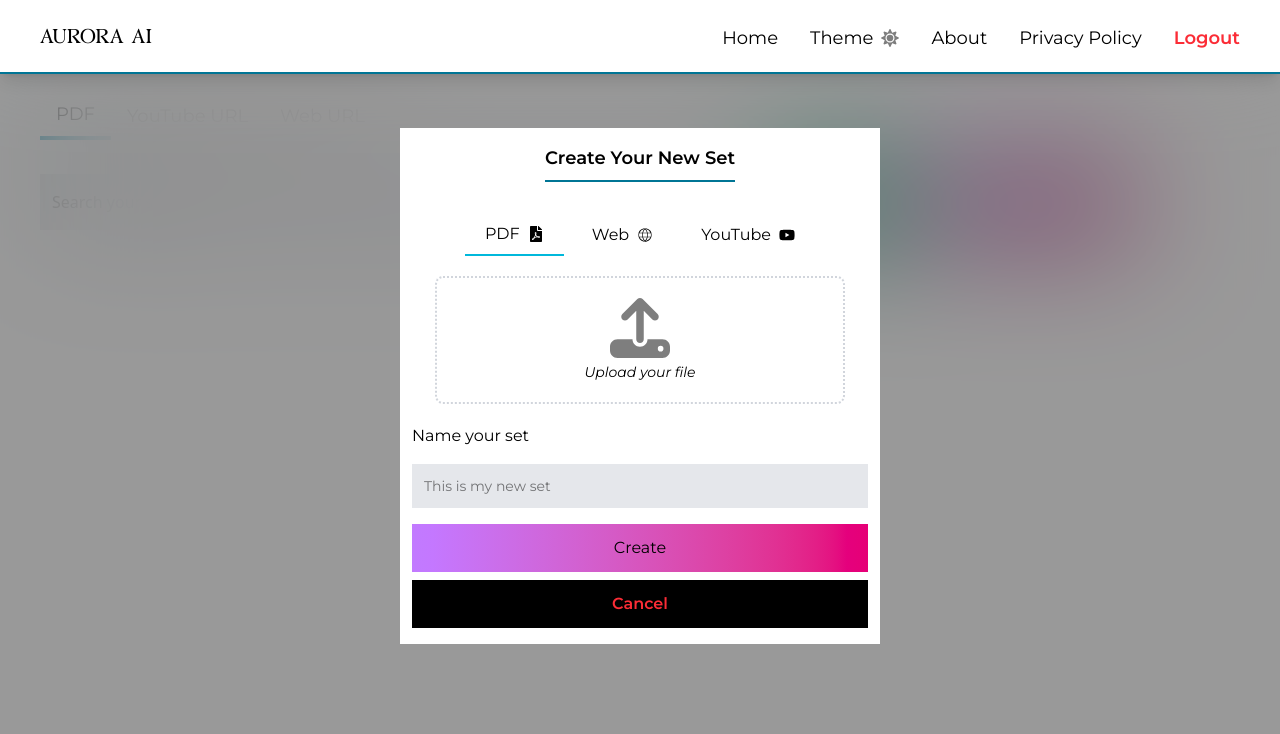
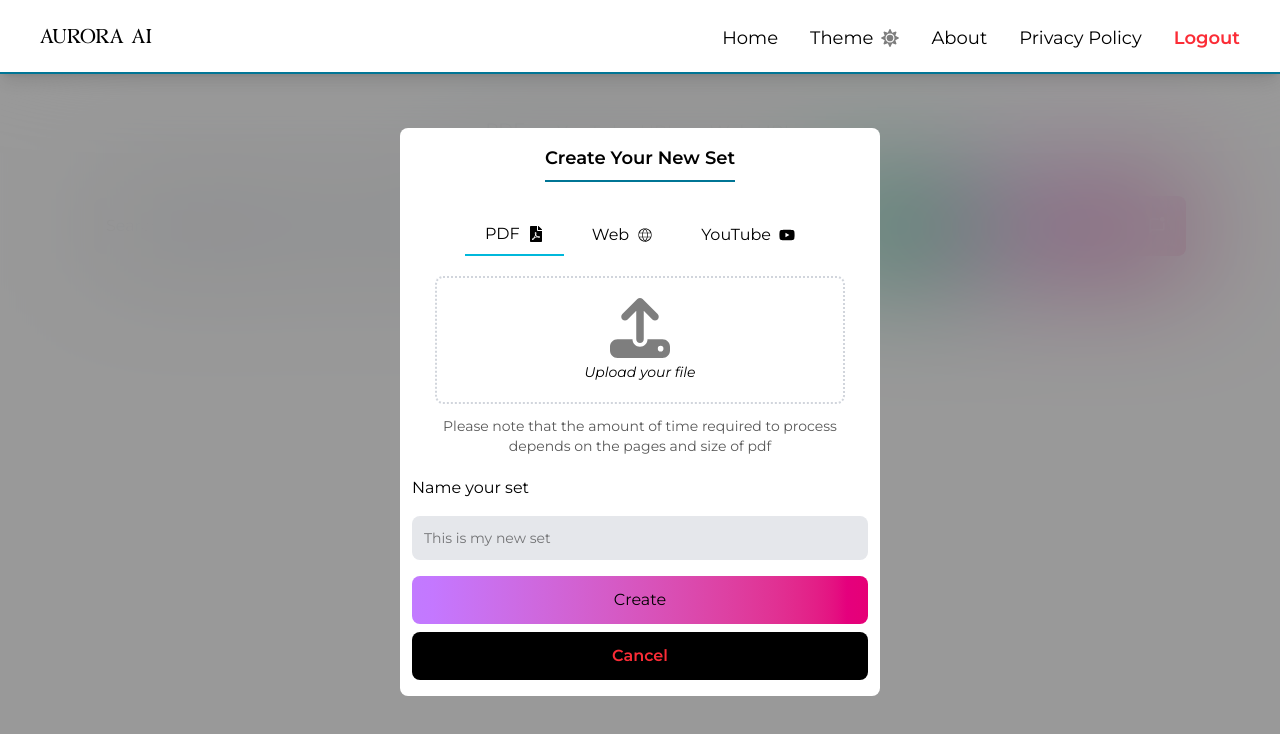
Before and after one commit to isudiptodas/Aurora-AI, a Next.js app: page /user/home in a window 1280 px wide. Both pictures are taken after a click on the element "Create New Set". Shown: the top 734 px of the page. Built offline with nearby package versions, Linux system fonts and the light colour scheme; no server answers; what tailwindcss-motion would draw is missing.

Commit message:
Updated backend API call for creating new set

```diff
--- a/src/app/user/home/page.tsx
+++ b/src/app/user/home/page.tsx
@@ -23,6 +23,11 @@ function page() {
   const [youtube, setYoutube] = useState('');
   const [web, setWeb] = useState('');
   const [name, setName] = useState('');
+  const [today, setToday] = useState('');
+  const [userEmail, setUserEmail] = useState('');
+
+  const days = ['sun', 'mon', 'tues', 'wed', 'thurs', 'fri', 'sat'];
+  const months = ['jan', 'feb', 'mar', 'apr', 'may', 'jun', 'jul', 'aug', 'sep', 'oct', 'nov', 'dec']
 
   useEffect(() => {
     const storedTheme = localStorage.getItem('theme');
@@ -39,6 +44,13 @@ function page() {
 
   const createSet = async () => {
 
+    const date = new Date().getDate();
+    const month = months[new Date().getMonth()];
+    const day = days[new Date().getDay()];
+    const year = new Date().getFullYear();
+    const todayDate = `${day}, ${date} ${month} ${year}`;
+    setToday(`${day}, ${date} ${month} ${year}`);
+
     // pdf
     if (uploadOption === 'pdf') {
       if (!file || !name) {
@@ -46,17 +58,35 @@ function page() {
         return;
       }
 
+      if (name.includes(" ")) {
+        toast.error("Space not allowed in name");
+        return;
+      }
+
       let id = toast.loading("Creating");
-      const pdfText = '';
+      let pdfText = '';
 
       try {
+
+        const form = new FormData();
+        form.append('file', file);
+
+        const output = await axios.post(`https://api.apyhub.com/extract/text/pdf-file`, form, {
+          headers: {
+            'apy-token': `${process.env.NEXT_PUBLIC_APUHUB_API1}`,
+            'Content-Type': `multipart/form-data`
+          }
+        });
+
+        //console.log(output.data.data);
+
         const res = await axios.post(`/api/upload`, {
-          name, type: 'pdf', pdfText
+          name, type: 'pdf', pdfText: output.data.data, today: todayDate, userEmail, original: file?.name
         }, {
           withCredentials: true
         });
 
-        if(res.status === 200){
+        if (res.status === 200) {
           toast.dismiss(id);
           toast.success("New Set Created");
           setPopupVisible(false);
@@ -68,13 +98,13 @@ function page() {
       } catch (err: any) {
         if (err?.response && err?.response?.data) {
           toast.dismiss(id);
-          toast.error(err.response.data);
+          toast.error(err.response.data.message);
         }
         else {
           toast.error("Something went wrong");
         }
       }
-      finally{
+      finally {
         toast.dismiss(id);
       }
     }
@@ -85,16 +115,38 @@ function page() {
         return;
       }
 
+      if (name.includes(" ")) {
+        toast.error("Space not allowed in name");
+        return;
+      }
+
+      if (!web.startsWith("https://")) {
+        toast.error("Please enter valid web URL");
+        return;
+      }
+
       let id = toast.loading("Creating");
 
       try {
+
+        const result = await axios.get(`https://api.apyhub.com//extract/text/webpage`, {
+          params: {
+            url: web.trim()
+          }, headers: {
+            'Content-Type': 'application/json',
+            'apy-token': `${process.env.NEXT_PUBLIC_APUHUB_API1}`
+          }
+        });
+
+        //console.log(result.data.data);
+
         const res = await axios.post(`/api/upload`, {
-          name, web, type: 'web'
+          name, web: result.data.data, type: 'web', today: todayDate, userEmail, original: web
         }, {
           withCredentials: true
         });
 
-         if(res.status === 200){
+        if (res.status === 200) {
           toast.dismiss(id);
           toast.success("New Set Created");
           setPopupVisible(false);
@@ -106,13 +158,13 @@ function page() {
       } catch (err: any) {
         toast.dismiss(id);
         if (err?.response && err?.response?.data) {
-          toast.error(err.response.data);
+          toast.error(err.response.data.message);
         }
         else {
           toast.error("Something went wrong");
         }
       }
-      finally{
+      finally {
         toast.dismiss(id);
       }
     }
@@ -124,14 +176,24 @@ function page() {
         return;
       }
 
+      if (name.includes(" ")) {
+        toast.error("Space not allowed in name");
+        return;
+      }
+
+      if (!youtube.startsWith("https://")) {
+        toast.error("Please enter valid youtube URL");
+        return;
+      }
+
       let id = toast.loading("Creating");
 
       try {
         const res = await axios.post(`/api/upload`, {
-          name, youtube, type: 'youtube'
-        }, {withCredentials: true});
+          name, youtube: youtube.trim(), type: 'youtube', today: todayDate, userEmail
+        }, { withCredentials: true });
 
-         if(res.status === 200){
+        if (res.status === 200) {
           toast.dismiss(id);
           toast.success("New Set Created");
           setPopupVisible(false);
@@ -141,20 +203,37 @@ function page() {
           setYoutube('');
         }
       } catch (err: any) {
+        console.log(err);
         if (err?.response && err?.response?.data) {
           toast.dismiss(id);
-          toast.error(err.response.data);
+          toast.error(err.response.data.message);
         }
         else {
           toast.error("Something went wrong");
         }
       }
-      finally{
+      finally {
         toast.dismiss(id);
       }
     }
   }
 
+  useEffect(() => {
+    const fetchUser = async () => {
+      try {
+        const res = await axios.get(`/api/auth`, {
+          withCredentials: true
+        });
+
+        //console.log(res);
+        setUserEmail(res.data.found.email);
+      } catch (err) {
+        console.log(err);
+      }
+    }
+
+    fetchUser();
+  }, []);
 
   return (
     <>
@@ -163,7 +242,7 @@ function page() {
 
         {/* popup */}
         <div className={`${popupVisible ? "opacity-100 scale-100" : "opacity-0 scale-0"} duration-500 ease-in-out transition-all w-full h-full px-5 md:px-10 absolute z-30 backdrop-blur-3xl bg-black/40 flex flex-col justify-start pt-32 items-center`}>
-          <div className={`w-full md:w-[60%] lg:w-[40%] py-4 px-3 ${theme === 'dark' ? "bg-zinc-800" : "bg-white"} duration-200 ease-in-out flex flex-col justify-start items-center`}>
+          <div className={`w-full rounded-md lg:rounded-lg md:w-[60%] lg:w-[40%] py-4 px-3 ${theme === 'dark' ? "bg-zinc-800" : "bg-white"} duration-200 ease-in-out flex flex-col justify-start items-center`}>
             <p className={`${theme === 'dark' ? "text-white" : "text-black"} duration-200 ease-in-out font-Montserrat pb-2 border-b-2 border-cyan-700 text-lg font-semibold`}>Create Your New Set</p>
             <div className={`w-full mt-8 mb-5 flex px-4 justify-center items-center gap-2`}>
               <span onClick={() => setUploadOption('pdf')} className={`font-Montserrat px-5 py-2 ${uploadOption === 'pdf' ? "border-b-2 border-cyan-500" : "border-b-0"} ${theme === 'dark' ? "text-white" : "text-black"} duration-200 ease-in-out flex justify-center items-center gap-2 cursor-pointer`}>PDF <FaFilePdf /></span>
@@ -173,20 +252,24 @@ function page() {
 
             {/* web */}
             <div className={`${uploadOption === 'web' ? "block" : "hidden"} w-full flex flex-col justify-center items-center gap-2`}>
-              <input onChange={(e) => setWeb(e.target.value)} type="text" className={`${theme === 'dark' ? "bg-black text-white" : "bg-gray-200 text-black"} w-full outline-none font-Montserrat text-sm px-3 py-2 lg:py-3`} placeholder="www.wikipedia.com/stranger-things" />
+              <p className={` font-Montserrat text-center px-5 opacity-65 text-[10px] md:text-sm mt-1 mb-1 ${theme === 'dark' ? " text-white" : " text-black"} duration-200 ease-in-out`}>Please note that the amount of time required to process depends on the content of the website </p>
+
+              <input value={web} onChange={(e) => setWeb(e.target.value)} type="text" className={`${theme === 'dark' ? "bg-black text-white" : "bg-gray-200 text-black"} rounded-md lg:rounded-lg w-full outline-none font-Montserrat text-sm px-3 py-2 lg:py-3`} placeholder="www.wikipedia.com/stranger-things" />
               <p className={`${theme === 'dark' ? "text-white" : "text-black"} font-Montserrat text-start w-full pt-3 pb-2`}>Name your set</p>
-              <input onChange={(e) => setName(e.target.value)} type="text" className={`${theme === 'dark' ? "bg-black text-white" : "bg-gray-200 text-black"} w-full outline-none font-Montserrat text-sm px-3 py-2 lg:py-3 mb-2`} placeholder="This is my new set" />
-              <p className={`${theme === 'dark' ? "text-white" : "text-black"} font-Montserrat text-center w-full py-2 lg:py-3 bg-gradient-to-r from-purple-400 to-pink-600 cursor-pointer`} onClick={createSet}>Create</p>
-              <p onClick={() => setPopupVisible(false)} className={`${theme === 'dark' ? "bg-white text-red-500 font-semibold" : "bg-black text-red-500 font-semibold"} font-Montserrat text-center w-full py-2 lg:py-3 cursor-pointer`}>Cancel</p>
+              <input value={name} onChange={(e) => setName(e.target.value)} type="text" className={`${theme === 'dark' ? "bg-black text-white" : "bg-gray-200 text-black"} rounded-md lg:rounded-lg w-full outline-none font-Montserrat text-sm px-3 py-2 lg:py-3 mb-2`} placeholder="This is my new set" />
+              <p className={`${theme === 'dark' ? "text-white" : "text-black"} font-Montserrat text-center w-full py-2 lg:py-3 bg-gradient-to-r from-purple-400 to-pink-600 cursor-pointer rounded-md lg:rounded-lg`} onClick={createSet}>Create</p>
+              <p onClick={() => setPopupVisible(false)} className={`${theme === 'dark' ? "bg-white text-red-500 font-semibold" : "bg-black text-red-500 font-semibold"} font-Montserrat text-center w-full py-2 lg:py-3 cursor-pointer rounded-md lg:rounded-lg`}>Cancel</p>
             </div>
 
             {/* youtube */}
             <div className={`${uploadOption === 'youtube' ? "block" : "hidden"} w-full flex flex-col justify-center items-center gap-2`}>
-              <input onChange={(e) => setYoutube(e.target.value)} type="text" className={`${theme === 'dark' ? "bg-black text-white" : "bg-gray-200 text-black"} w-full outline-none font-Montserrat text-sm px-3 py-2 lg:py-3`} placeholder="https://www.youtube.com/link/to/video" />
+              <p className={` font-Montserrat text-center px-5 opacity-65 text-[10px] md:text-sm mt-1 mb-1 ${theme === 'dark' ? " text-white" : " text-black"} duration-200 ease-in-out`}>Please note that the amount of time required to process depends on the video length </p>
+
+              <input value={youtube} onChange={(e) => setYoutube(e.target.value)} type="text" className={`${theme === 'dark' ? "bg-black text-white" : "bg-gray-200 text-black"} rounded-md lg:rounded-lg w-full outline-none font-Montserrat text-sm px-3 py-2 lg:py-3`} placeholder="https://www.youtube.com/link/to/video" />
               <p className={`${theme === 'dark' ? "text-white" : "text-black"} font-Montserrat text-start w-full pt-3 pb-2`}>Name your set</p>
-              <input onChange={(e) => setName(e.target.value)} type="text" className={`${theme === 'dark' ? "bg-black text-white" : "bg-gray-200 text-black"} w-full outline-none font-Montserrat text-sm px-3 py-2 lg:py-3 mb-2`} placeholder="This is my new set" />
-              <p className={`${theme === 'dark' ? "text-white" : "text-black"} font-Montserrat text-center w-full py-2 lg:py-3 bg-gradient-to-r from-purple-400 to-pink-600 cursor-pointer`} onClick={createSet}>Create</p>
-              <p onClick={() => setPopupVisible(false)} className={`${theme === 'dark' ? "bg-white text-red-500 font-semibold" : "bg-black text-red-500 font-semibold"} font-Montserrat text-center w-full py-2 lg:py-3 cursor-pointer`}>Cancel</p>
+              <input value={name} onChange={(e) => setName(e.target.value)} type="text" className={`${theme === 'dark' ? "bg-black text-white" : "bg-gray-200 text-black"} rounded-md lg:rounded-lg w-full outline-none font-Montserrat text-sm px-3 py-2 lg:py-3 mb-2`} placeholder="This is my new set" />
+              <p className={`${theme === 'dark' ? "text-white" : "text-black"} font-Montserrat text-center w-full py-2 lg:py-3 bg-gradient-to-r from-purple-400 to-pink-600 cursor-pointer rounded-md lg:rounded-lg`} onClick={createSet}>Create</p>
+              <p onClick={() => setPopupVisible(false)} className={`${theme === 'dark' ? "bg-white text-red-500 font-semibold" : "bg-black text-red-500 font-semibold"} rounded-md lg:rounded-lg font-Montserrat text-center w-full py-2 lg:py-3 cursor-pointer`}>Cancel</p>
             </div>
 
             {/* pdf */}
@@ -212,35 +295,36 @@ function page() {
               </div>
 
               <p className={`${file !== null ? "block" : "hidden"} font-Montserrat text-[10px] md:text-sm italic mt-1 ${theme === 'dark' ? " text-white" : " text-black"} duration-200 ease-in-out`}>{file?.name}</p>
+              <p className={` font-Montserrat text-center px-5 opacity-65 text-[10px] md:text-sm mt-1 ${theme === 'dark' ? " text-white" : " text-black"} duration-200 ease-in-out`}>Please note that the amount of time required to process depends on the pages and size of pdf</p>
 
               <p className={`${theme === 'dark' ? "text-white" : "text-black"} font-Montserrat text-start w-full pt-3 pb-2`}>Name your set</p>
-              <input onChange={(e) => setName(e.target.value)} type="text" className={`${theme === 'dark' ? "bg-black text-white" : "bg-gray-200 text-black"} w-full outline-none font-Montserrat text-sm px-3 py-2 lg:py-3 mb-2`} placeholder="This is my new set" />
-              <p className={`${theme === 'dark' ? "text-white" : "text-black"} font-Montserrat text-center w-full py-2 lg:py-3 bg-gradient-to-r from-purple-400 to-pink-600 cursor-pointer`} onClick={createSet}>Create</p>
-              <p onClick={() => setPopupVisible(false)} className={`${theme === 'dark' ? "bg-white text-red-500 font-semibold" : "bg-black text-red-500 font-semibold"} font-Montserrat text-center w-full py-2 lg:py-3 cursor-pointer`}>Cancel</p>
+              <input value={name} onChange={(e) => setName(e.target.value)} type="text" className={`${theme === 'dark' ? "bg-black text-white" : "bg-gray-200 text-black"} rounded-md lg:rounded-lg w-full outline-none font-Montserrat text-sm px-3 py-2 lg:py-3 mb-2`} placeholder="This is my new set" />
+              <p className={`${theme === 'dark' ? "text-white" : "text-black"} font-Montserrat text-center w-full py-2 lg:py-3 bg-gradient-to-r from-purple-400 to-pink-600 cursor-pointer rounded-md lg:rounded-lg`} onClick={createSet}>Create</p>
+              <p onClick={() => setPopupVisible(false)} className={`${theme === 'dark' ? "bg-white text-red-500 font-semibold" : "bg-black text-red-500 font-semibold"} font-Montserrat text-center w-full py-2 lg:py-3 cursor-pointer rounded-md lg:rounded-lg`}>Cancel</p>
             </div>
           </div>
         </div>
 
-        <div className={`mt-20 lg:hidden w-full flex justify-start items-center py-3 px-5 `}>
+        <div className={`mt-20 lg:hidden w-full flex justify-start items-center md:justify-center py-3 px-5 `}>
           <p onClick={() => setOption('pdf')} className={`w-auto ${theme === 'dark' ? "text-white" : "text-black"} duration-200 ease-in-out px-4 py-2 text-lg cursor-pointer font-Montserrat ${option === 'pdf' ? "border-b-4 border-cyan-600" : "border-b-0"}`}>PDF</p>
           <p onClick={() => setOption('youtube')} className={`w-auto ${theme === 'dark' ? "text-white" : "text-black"} duration-200 ease-in-out px-4 py-2 text-lg cursor-pointer font-Montserrat ${option === 'youtube' ? "border-b-4 border-cyan-600" : "border-b-0"}`}>YouTube URL</p>
           <p onClick={() => setOption('web')} className={`w-auto ${theme === 'dark' ? "text-white" : "text-black"} duration-200 ease-in-out px-4 py-2 text-lg cursor-pointer font-Montserrat ${option === 'web' ? "border-b-4 border-cyan-600" : "border-b-0"}`}>Web URl</p>
         </div>
 
-        <div className={`mt-20 hidden w-full lg:flex justify-start items-center py-3 px-5 lg:px-10 `}>
+        <div className={`mt-24 hidden w-full lg:flex justify-center items-center py-3 px-5 lg:px-10 `}>
           <p onClick={() => setOption('pdf')} className={`w-auto ${theme === 'dark' ? "text-white" : "text-black"} duration-200 ease-in-out px-4 py-2 text-lg cursor-pointer font-Montserrat ${option === 'pdf' ? "border-b-4 border-cyan-600" : "border-b-0"}`}>PDF</p>
           <p onClick={() => setOption('youtube')} className={`w-auto ${theme === 'dark' ? "text-white" : "text-black"} duration-200 ease-in-out px-4 py-2 text-lg cursor-pointer font-Montserrat ${option === 'youtube' ? "border-b-4 border-cyan-600" : "border-b-0"}`}>YouTube URL</p>
           <p onClick={() => setOption('web')} className={`w-auto ${theme === 'dark' ? "text-white" : "text-black"} duration-200 ease-in-out px-4 py-2 text-lg cursor-pointer font-Montserrat ${option === 'web' ? "border-b-4 border-cyan-600" : "border-b-0"}`}>Web URL</p>
         </div>
 
-        <div className={`w-full mt-3 flex flex-col md:flex-row justify-center items-center md:justify-start md:gap-3 px-4 py-2 md:px-8 lg:px-10`}>
+        <div className={`w-full mt-5 flex flex-col md:flex-row justify-center items-center md:gap-3 px-4 py-2 md:px-8 lg:px-10`}>
           <div className={`w-full flex relative md:w-[60%]`}>
-            <input type="text" className={`${theme === 'dark' ? "bg-zinc-700 text-white" : "bg-gray-200 text-black"} outline-none px-3 pr-11 py-4 w-full`} placeholder="Search your sets " />
+            <input type="text" className={`${theme === 'dark' ? "bg-zinc-700 text-white" : "bg-gray-200 text-black"} font-Montserrat outline-none px-3 pr-11 py-4 w-full rounded-md lg:rounded-lg`} placeholder="Search your sets " />
             <span className={`${theme === 'dark' ? "text-gray-300" : "text-gray-800"} absolute top-5 lg:text-xl right-8 cursor-pointer`}><IoSearchSharp /></span>
           </div>
 
-          <p className={` ${theme === 'dark' ? "text-white" : "text-black"} w-full text-sm lg:text-lg md:w-auto px-5 text-center font-bold mt-3 md:mt-0 py-3 md:py-4 cursor-pointer bg-gradient-to-br from-emerald-400 to-emerald-700 duration-200 ease-in-out font-Montserrat capitalize flex justify-center items-center gap-2`}>{filter} <LuArrowDownUp /></p>
-          <p onClick={() => setPopupVisible(true)} className={` ${theme === 'dark' ? "text-white" : "text-black"} w-full text-sm lg:text-lg md:w-auto px-5 text-center font-bold mt-3 md:mt-0 py-3 md:py-4 cursor-pointer bg-gradient-to-br from-purple-400 to-pink-700 duration-200 ease-in-out font-Montserrat flex justify-center items-center gap-2`}>Create New Set <MdOutlineMarkChatUnread /></p>
+          <p className={` text-white w-full text-sm lg:text-lg md:w-auto px-5 text-center font-bold mt-3 md:mt-0 py-3 md:py-4 cursor-pointer bg-gradient-to-br from-emerald-400 to-emerald-700 duration-200 ease-in-out font-Montserrat capitalize flex justify-center items-center gap-2 rounded-md lg:rounded-lg`}>{filter} <LuArrowDownUp /></p>
+          <p onClick={() => setPopupVisible(true)} className={` text-white w-full text-sm lg:text-lg md:w-auto px-5 text-center font-bold mt-3 md:mt-0 py-3 md:py-4 cursor-pointer bg-gradient-to-br from-purple-400 to-pink-700 duration-200 ease-in-out font-Montserrat flex justify-center items-center gap-2 rounded-md lg:rounded-lg`}>Create New Set <MdOutlineMarkChatUnread /></p>
         </div>
 
       </div>
```
